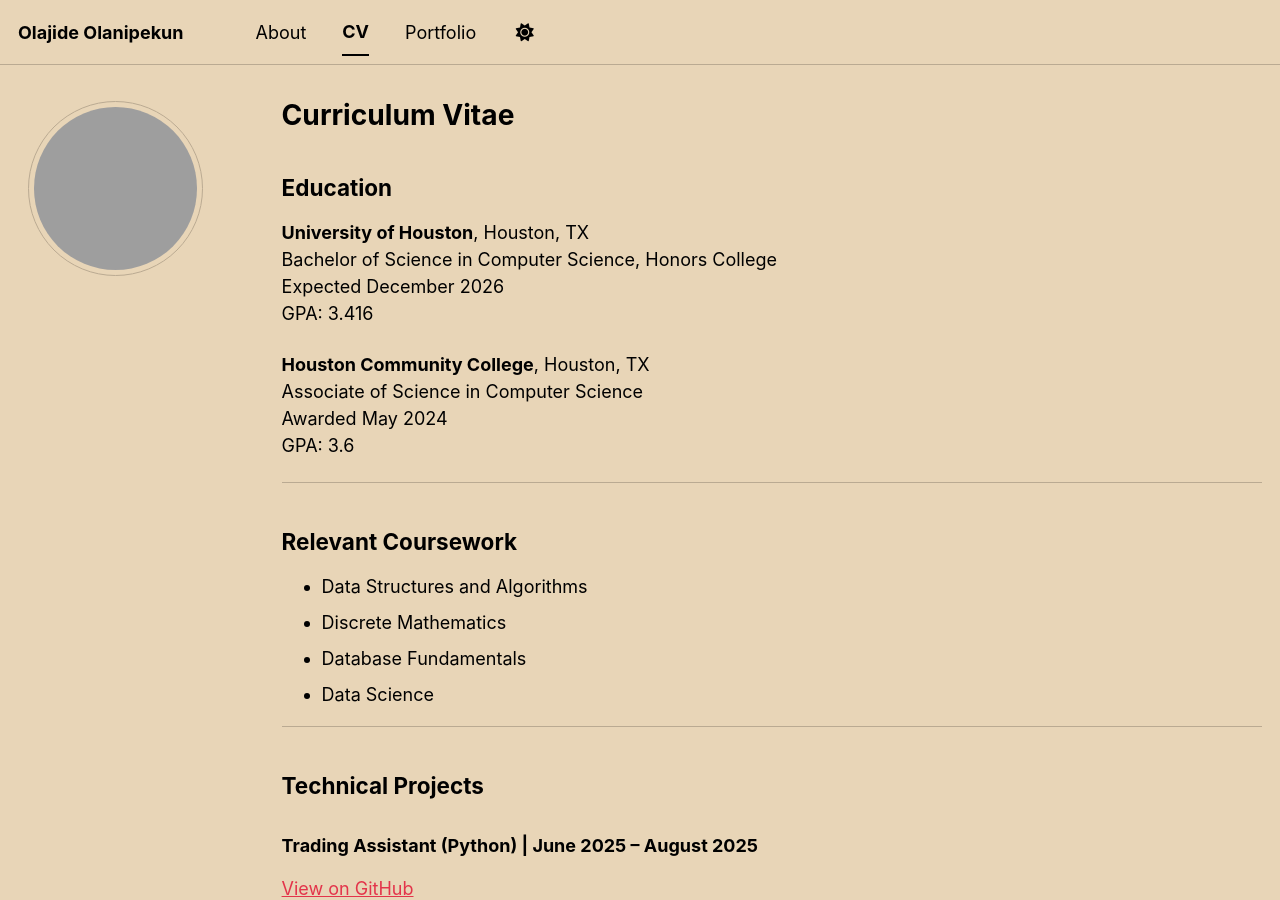
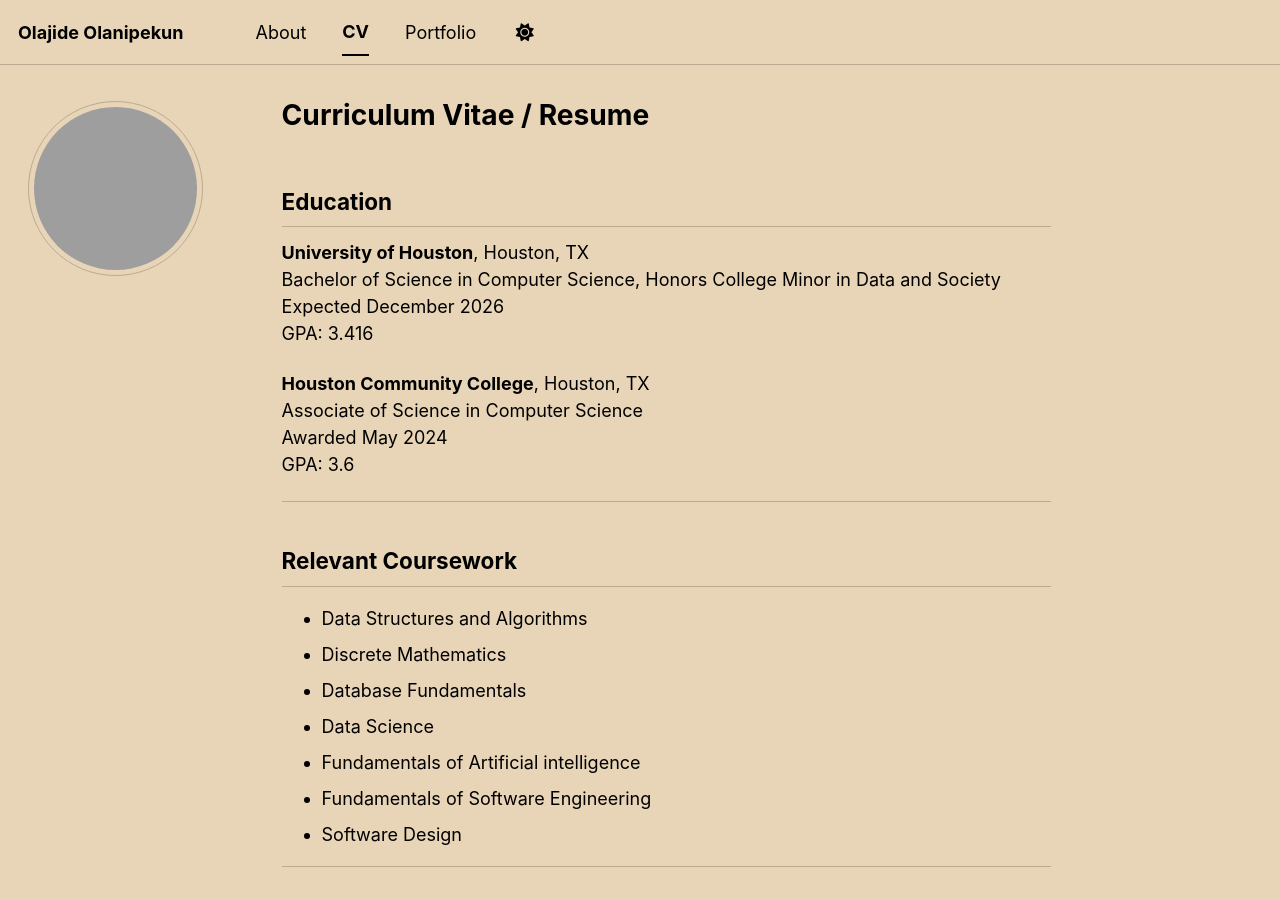
Before and after one commit to SamsonDoski/Olajide_Olanipekun, a Jekyll site: the page built from _pages/cv.md, in a window 1280 px wide and 900 px high. Built offline with Jekyll 4.4.1, drawn with Linux system fonts in a browser that asks for light colours; a script bundle is joined from its source files by our own code; library files that are not in the unit come from our copies; some of the changed text lies outside the part shown.

Commit message:
Update cv.md

```diff
--- a/_pages/cv.md
+++ b/_pages/cv.md
@@ -1,6 +1,6 @@
 ---
-layout: archive
-title: "Curriculum Vitae"
+layout: single
+title: "Curriculum Vitae / Resume"
 permalink: /cv/
 author_profile: true
 redirect_from:
@@ -11,6 +11,7 @@ redirect_from:
 
 **University of Houston**, Houston, TX
 Bachelor of Science in Computer Science, Honors College
+Minor in Data and Society
 Expected December 2026
 GPA: 3.416
 
@@ -27,6 +28,9 @@ GPA: 3.6
 - Discrete Mathematics
 - Database Fundamentals
 - Data Science
+- Fundamentals of Artificial intelligence
+- Fundamentals of Software Engineering
+- Software Design
 
 ---
 
@@ -89,5 +93,6 @@ Historian | August 2022 – July 2023
 
 ## Honors
 
-- Dean’s List (Spring 2022 – Fall 2023)
+- University of Houston Honors College Member
+- Dean’s List Honoree (Spring 2022 – Fall 2023)
 - SkillsUSA Texas Postsecondary Programming Competition – Bronze Medalist
```
Also changed, not shown: other parts of _pages/cv.md (+1 -1 lines).
